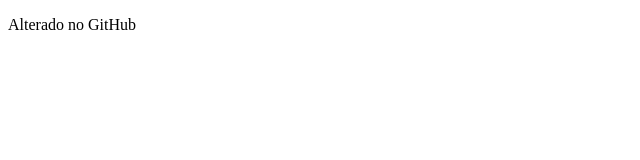
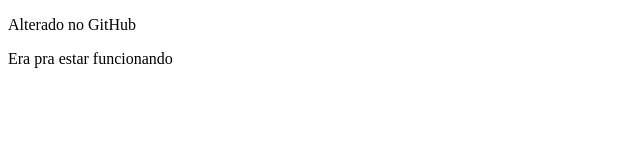
Before and after one commit to VitorAndrade18/Teste-git-Vscode, a plain HTML site: page INDEX.html in a window 1280 px wide. Shown: the whole page, without its empty margins (0-640 px from the left). Drawn offline with Linux system fonts and the light colour scheme.

Commit message:
Update INDEX.html

```diff
--- a/INDEX.html
+++ b/INDEX.html
@@ -7,5 +7,6 @@
 </head>
 <body>
  <p>Alterado no GitHub</p>
+    <p>Era pra estar funcionando </p>
 </body>
 </html>
```
